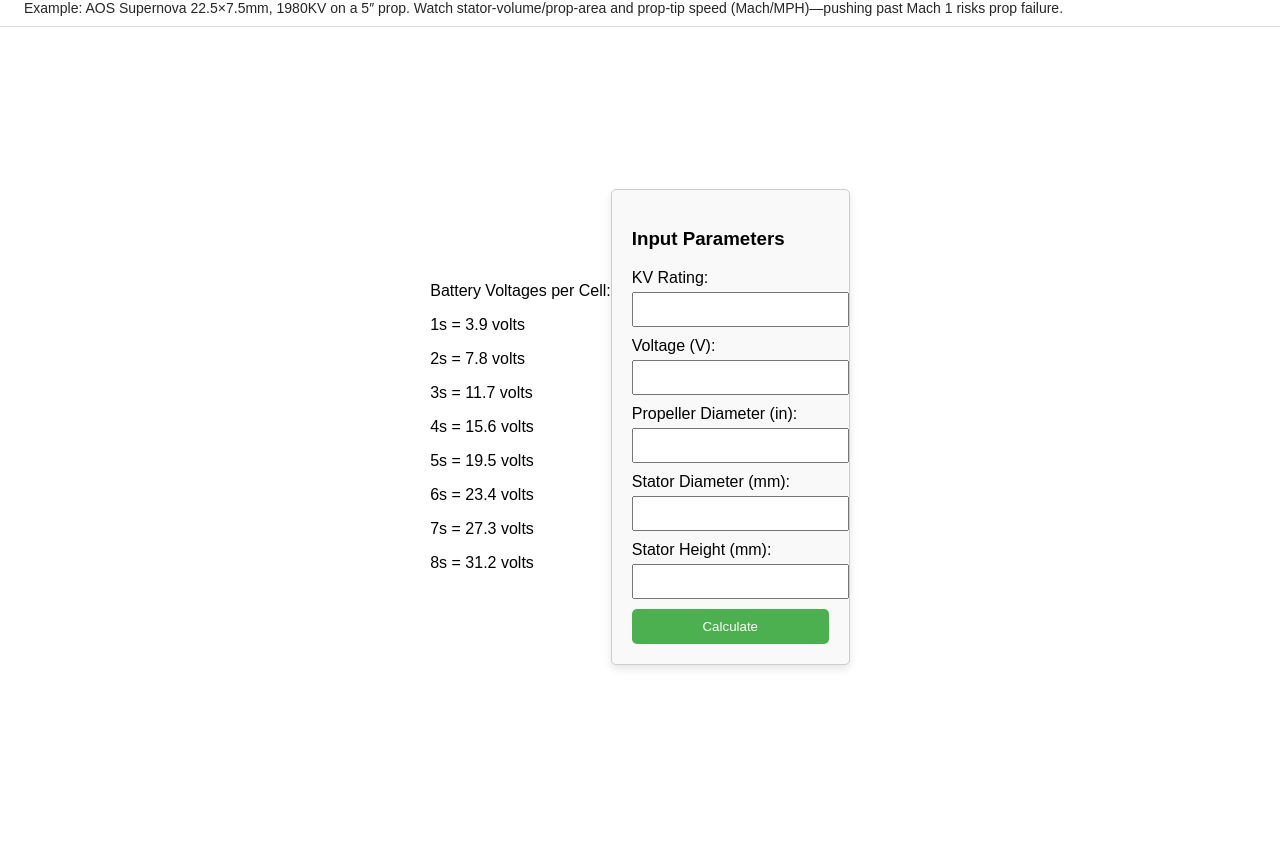
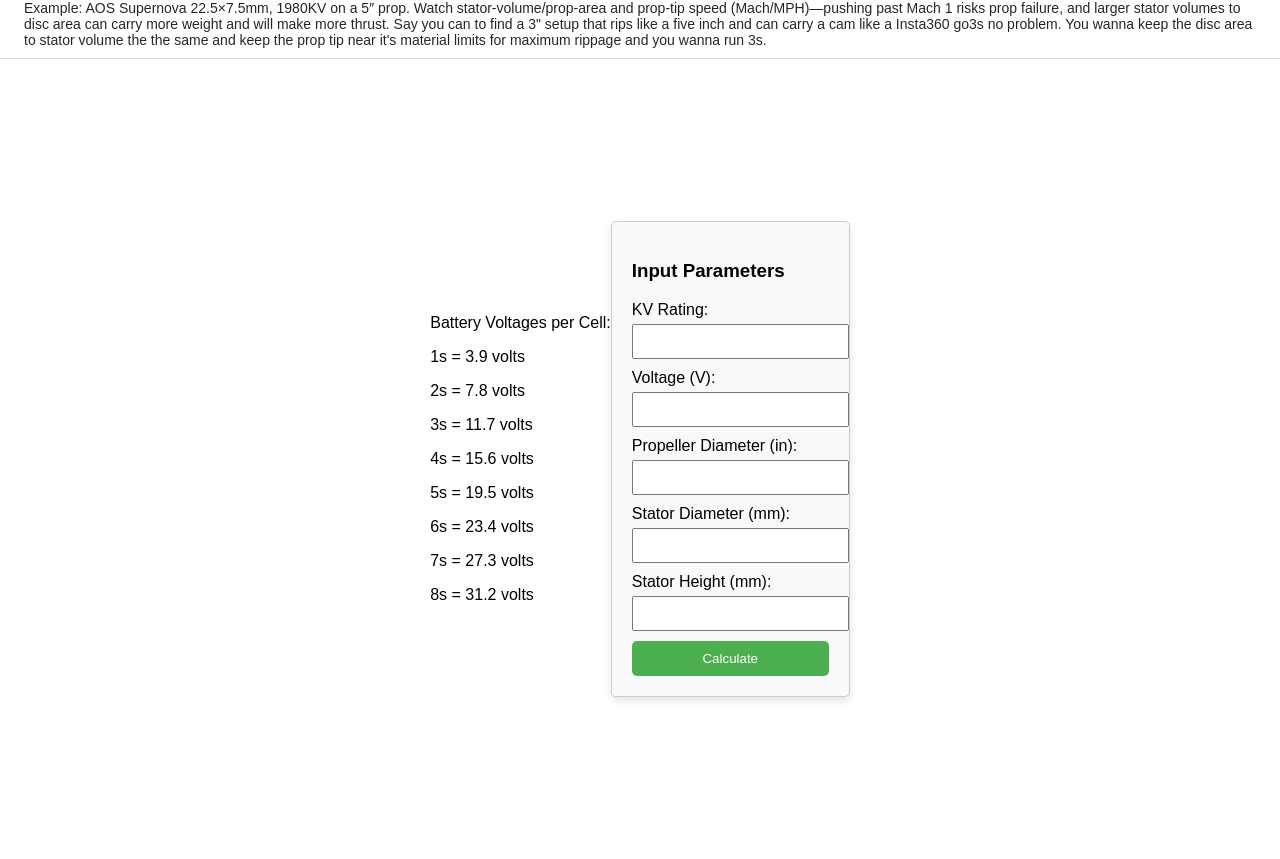
Before and after one commit to Whumafpv/FPVMotorCalculator, a plain HTML site: page index.html in a window 1280 px wide. Shown: the part 161-1020 px from the top of the page. Before the commit the page ends 988 px from the top, so only its background shows below. Drawn offline with Linux system fonts and the light colour scheme.

Commit message:
Update index.html

```diff
--- a/index.html
+++ b/index.html
@@ -20,7 +20,8 @@
       class="hero-img"
     />
     <p class="hero-caption">
-      Example: AOS Supernova 22.5×7.5mm, 1980KV on a 5″ prop. Watch stator-volume/prop-area and prop-tip speed (Mach/MPH)—pushing past Mach 1 risks prop failure.
+      Example: AOS Supernova 22.5×7.5mm, 1980KV on a 5″ prop. Watch stator-volume/prop-area and prop-tip speed (Mach/MPH)—pushing past Mach 1 risks prop failure, and larger stator volumes to disc area can carry more weight and will make more thrust.
+      Say you can to find a 3" setup that rips like a five inch and can carry a cam like a Insta360 go3s no problem.  You wanna keep the disc area to stator volume the the same and keep the prop tip near it's material limits for maximum rippage and you wanna run 3s.
     </p>
   </header>
   <div class="container">
```
